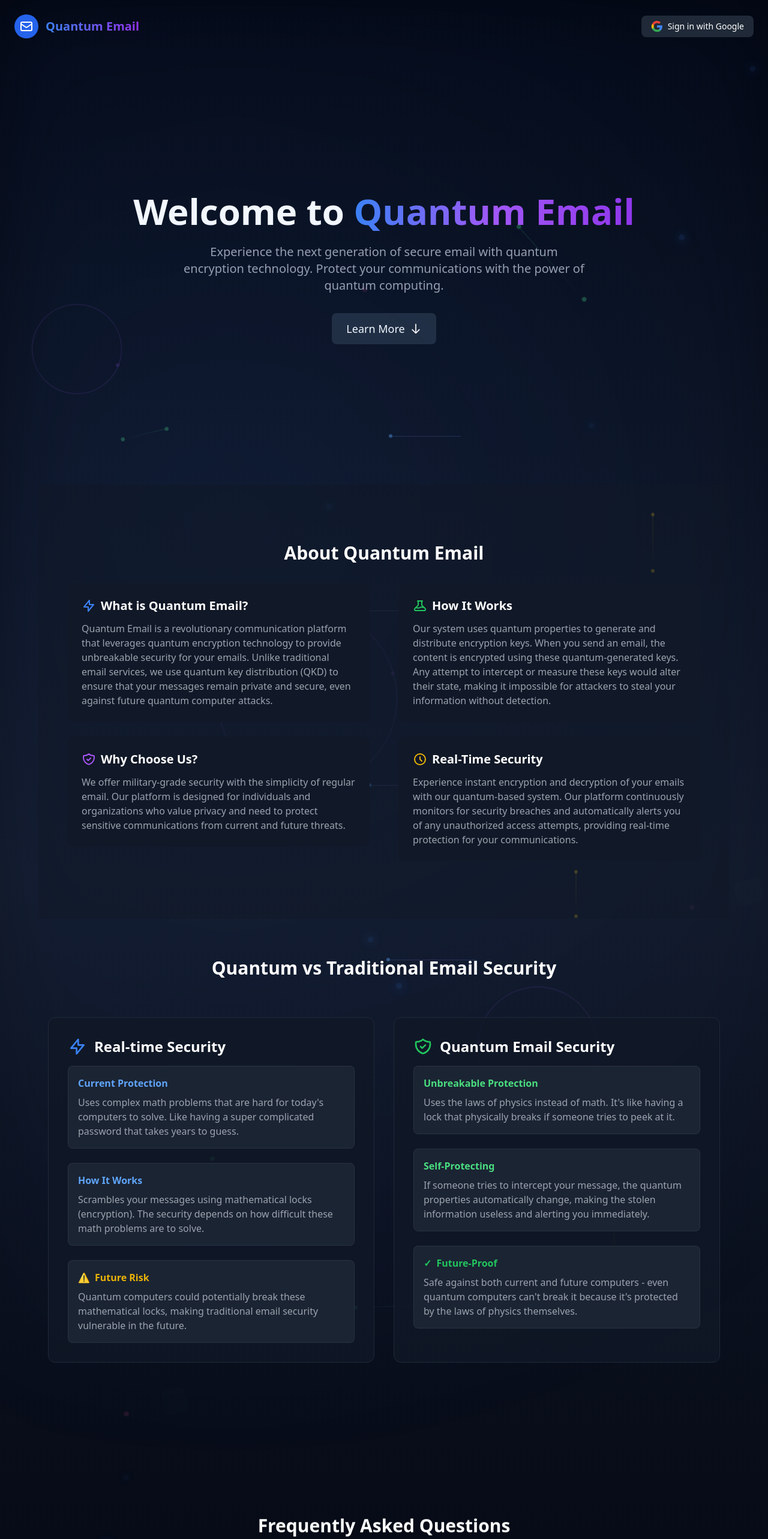
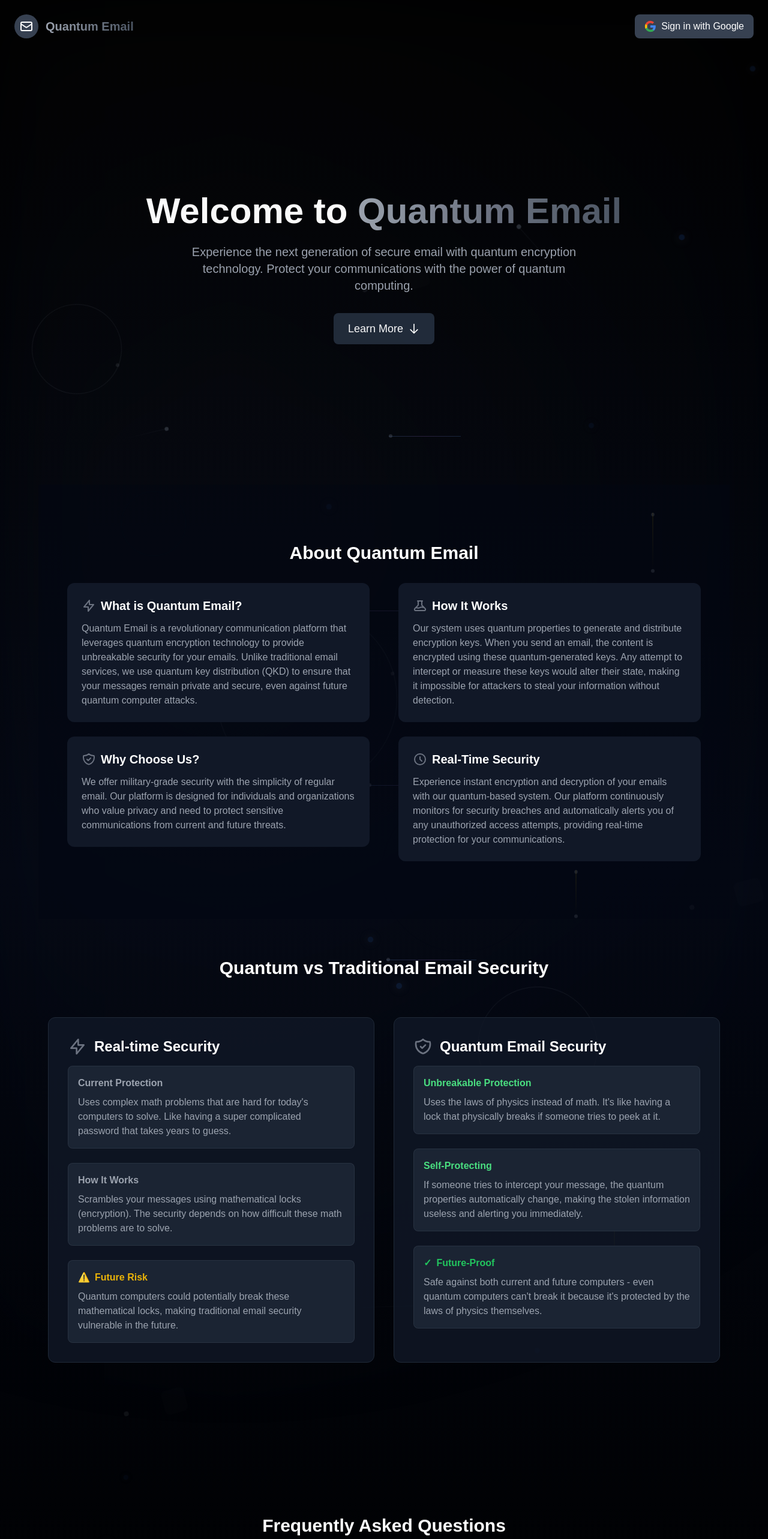
Before and after one commit to siddu015/Quant_client, a React (Create React App) app in the folder frontend/: page / in a window 1280 px wide. Shown: the top 2566 px of the page at 60% size. Built offline with nearby package versions, Linux system fonts and the light colour scheme; no server answers; the HTML template or start-up script is replaced by a standard one.

Commit message:
update weclome screen

```diff
--- a/frontend/src/pages/Welcome.tsx
+++ b/frontend/src/pages/Welcome.tsx
@@ -101,7 +101,7 @@ function Welcome() {
     };
 
     return (
-        <div className="min-h-screen flex flex-col bg-gradient-to-b from-gray-950 via-gray-900 to-gray-950 relative overflow-hidden font-sans">
+        <div className="min-h-screen flex flex-col bg-gradient-to-b from-black via-gray-950 to-black relative overflow-hidden font-sans">
             {/* Quantum Particle Effects */}
             <div className="absolute inset-0 overflow-hidden pointer-events-none">
                 {/* Quantum tunneling effect */}
@@ -178,13 +178,13 @@ function Welcome() {
                     ))}
                 </div>
             </div>
-            <div className="absolute inset-0 bg-[radial-gradient(circle_at_30%_30%,rgba(59,130,246,0.1),transparent_70%)] pointer-events-none blur-3xl"></div>
+            <div className="absolute inset-0 bg-[radial-gradient(circle_at_30%_30%,rgba(107,114,128,0.05),transparent_70%)] pointer-events-none blur-3xl"></div>
             {/* Back to Top Button */}
             <button
                 onClick={scrollToTop}
                 aria-label="Scroll to top of page"
                 title="Back to top"
-                className={`fixed bottom-8 right-8 bg-blue-600 hover:bg-blue-700 text-white p-3 rounded-full shadow-lg transition-all duration-300 transform hover:scale-110 z-50 ${showBackToTop ? 'opacity-100 translate-y-0' : 'opacity-0 translate-y-10 pointer-events-none'}`}
+                className={`fixed bottom-8 right-8 bg-gray-700 hover:bg-gray-600 text-white p-3 rounded-full shadow-lg transition-all duration-300 transform hover:scale-110 z-50 ${showBackToTop ? 'opacity-100 translate-y-0' : 'opacity-0 translate-y-10 pointer-events-none'}`}
             >
                 <svg xmlns="http://www.w3.org/2000/svg" className="h-6 w-6" fill="none" viewBox="0 0 24 24" stroke="currentColor">
                     <path strokeLinecap="round" strokeLinejoin="round" strokeWidth={2} d="M5 10l7-7m0 0l7 7m-7-7v18" />
@@ -192,18 +192,18 @@ function Welcome() {
             </button>
             <header className="p-6 flex justify-between items-center z-10 relative">
                 <div className="flex items-center">
-                    <div className="w-10 h-10 bg-blue-600 rounded-full flex items-center justify-center mr-3">
+                    <div className="w-10 h-10 bg-gray-700 rounded-full flex items-center justify-center mr-3">
                         <svg xmlns="http://www.w3.org/2000/svg" className="h-6 w-6 text-white" fill="none" viewBox="0 0 24 24" stroke="currentColor">
                             <path strokeLinecap="round" strokeLinejoin="round" strokeWidth={2} d="M3 8l7.89 5.26a2 2 0 002.22 0L21 8M5 19h14a2 2 0 002-2V7a2 2 0 00-2-2H5a2 2 0 00-2 2v10a2 2 0 002 2z" />
                         </svg>
                     </div>
-                    <h1 className="text-xl font-bold bg-gradient-to-r from-blue-500 to-purple-600 bg-clip-text text-transparent">Quantum Email</h1>
+                    <h1 className="text-xl font-bold bg-gradient-to-r from-gray-400 to-gray-600 bg-clip-text text-transparent">Quantum Email</h1>
                 </div>
                 <button
                     onClick={handleGoogleLogin}
-                    className="bg-gray-800 hover:bg-gray-700 text-white px-4 py-2 rounded-lg text-sm font-medium transition-colors duration-200 flex items-center group"
+                    className="bg-gray-700 hover:bg-gray-600 text-white px-4 py-2 rounded-lg font-medium transition-all duration-200 flex items-center hover:scale-105 hover:shadow-lg hover:shadow-gray-500/25"
                 >
-                    <svg className="w-5 h-5 mr-2 fill-current" viewBox="0 0 24 24" xmlns="http://www.w3.org/2000/svg">
+                    <svg xmlns="http://www.w3.org/2000/svg" className="h-5 w-5 mr-2" viewBox="0 0 24 24" fill="currentColor">
                         <path d="M22.56 12.25c0-.78-.07-1.53-.2-2.25H12v4.26h5.92c-.26 1.37-1.04 2.53-2.21 3.31v2.77h3.57c2.08-1.92 3.28-4.74 3.28-8.09z" fill="#4285F4"/>
                         <path d="M12 23c2.97 0 5.46-.98 7.28-2.66l-3.57-2.77c-.98.66-2.23 1.06-3.71 1.06-2.86 0-5.29-1.93-6.16-4.53H2.18v2.84C3.99 20.53 7.7 23 12 23z" fill="#34A853"/>
                         <path d="M5.84 14.09c-.22-.66-.35-1.36-.35-2.09s.13-1.43.35-2.09V7.07H2.18C1.43 8.55 1 10.22 1 12s.43 3.45 1.18 4.93l2.85-2.22.81-.62z" fill="#FBBC05"/>
@@ -217,7 +217,7 @@ function Welcome() {
                 <div className="h-[90vh] flex items-center justify-center">
                     <div className="max-w-4xl mx-auto text-center">
                     <h1 className="text-4xl md:text-6xl font-bold text-white mb-6 animate-fade-in-up">
-                        Welcome to <span className="bg-gradient-to-r from-blue-500 via-purple-500 to-purple-600 bg-clip-text text-transparent animate-gradient">Quantum Email</span>
+                        Welcome to <span className="bg-gradient-to-r from-gray-400 via-gray-500 to-gray-600 bg-clip-text text-transparent animate-gradient">Quantum Email</span>
                     </h1>
                     <p className="text-gray-400 text-lg md:text-xl mb-8 max-w-2xl mx-auto">
                         Experience the next generation of secure email with quantum encryption technology.
@@ -237,22 +237,22 @@ function Welcome() {
                     </div>
                 </div>
 
-                <div ref={aboutSectionRef} className="w-full max-w-6xl mx-auto px-8 py-24 min-h-[80vh] flex flex-col justify-center bg-gray-900/50 animate-on-scroll opacity-0 transform translate-y-4 transition-all duration-700">
+                <div ref={aboutSectionRef} className="w-full max-w-6xl mx-auto px-8 py-24 min-h-[80vh] flex flex-col justify-center bg-gray-950/50 animate-on-scroll opacity-0 transform translate-y-4 transition-all duration-700">
                     <h2 className="text-3xl font-bold text-white text-center mb-8">About Quantum Email</h2>
                     <div className="grid md:grid-cols-2 gap-12 px-4">
                         <div className="space-y-6">
-                            <div className="bg-gray-900 p-6 rounded-xl transform hover:scale-105 transition-all duration-300 hover:shadow-xl hover:shadow-blue-500/10">
+                            <div className="bg-gray-900 p-6 rounded-xl transform hover:scale-105 transition-all duration-300 hover:shadow-xl hover:shadow-gray-500/10">
                                 <h3 className="text-xl font-semibold text-white mb-3 flex items-center group">
-                                    <svg xmlns="http://www.w3.org/2000/svg" className="h-6 w-6 mr-2 text-blue-500 transform group-hover:scale-110 transition-transform" fill="none" viewBox="0 0 24 24" stroke="currentColor">
+                                    <svg xmlns="http://www.w3.org/2000/svg" className="h-6 w-6 mr-2 text-gray-500 transform group-hover:scale-110 transition-transform" fill="none" viewBox="0 0 24 24" stroke="currentColor">
                                         <path strokeLinecap="round" strokeLinejoin="round" strokeWidth={2} d="M13 10V3L4 14h7v7l9-11h-7z" />
                                     </svg>
                                     What is Quantum Email?
                                 </h3>
                                 <p className="text-gray-400 group-hover:text-gray-300 transition-colors">Quantum Email is a revolutionary communication platform that leverages quantum encryption technology to provide unbreakable security for your emails. Unlike traditional email services, we use quantum key distribution (QKD) to ensure that your messages remain private and secure, even against future quantum computer attacks.</p>
                             </div>
-                            <div className="bg-gray-900 p-6 rounded-xl transform hover:scale-105 transition-all duration-300 hover:shadow-xl hover:shadow-purple-500/10">
+                            <div className="bg-gray-900 p-6 rounded-xl transform hover:scale-105 transition-all duration-300 hover:shadow-xl hover:shadow-gray-500/10">
                                 <h3 className="text-xl font-semibold text-white mb-3 flex items-center group">
-                                    <svg xmlns="http://www.w3.org/2000/svg" className="h-6 w-6 mr-2 text-purple-500 transform group-hover:scale-110 transition-transform" fill="none" viewBox="0 0 24 24" stroke="currentColor">
+                                    <svg xmlns="http://www.w3.org/2000/svg" className="h-6 w-6 mr-2 text-gray-500 transform group-hover:scale-110 transition-transform" fill="none" viewBox="0 0 24 24" stroke="currentColor">
                                         <path strokeLinecap="round" strokeLinejoin="round" strokeWidth={2} d="M9 12l2 2 4-4m5.618-4.016A11.955 11.955 0 0112 2.944a11.955 11.955 0 01-8.618 3.04A12.02 12.02 0 003 9c0 5.591 3.824 10.29 9 11.622 5.176-1.332 9-6.03 9-11.622 0-1.042-.133-2.052-.382-3.016z" />
                                     </svg>
                                     Why Choose Us?
@@ -261,18 +261,18 @@ function Welcome() {
                             </div>
                         </div>
                         <div className="space-y-6">
-                            <div className="bg-gray-900 p-6 rounded-xl transform hover:scale-105 transition-all duration-300 hover:shadow-xl hover:shadow-green-500/10">
+                            <div className="bg-gray-900 p-6 rounded-xl transform hover:scale-105 transition-all duration-300 hover:shadow-xl hover:shadow-gray-500/10">
                                 <h3 className="text-xl font-semibold text-white mb-3 flex items-center group">
-                                    <svg xmlns="http://www.w3.org/2000/svg" className="h-6 w-6 mr-2 text-green-500 transform group-hover:scale-110 transition-transform" fill="none" viewBox="0 0 24 24" stroke="currentColor">
+                                    <svg xmlns="http://www.w3.org/2000/svg" className="h-6 w-6 mr-2 text-gray-500 transform group-hover:scale-110 transition-transform" fill="none" viewBox="0 0 24 24" stroke="currentColor">
                                         <path strokeLinecap="round" strokeLinejoin="round" strokeWidth={2} d="M19.428 15.428a2 2 0 00-1.022-.547l-2.387-.477a6 6 0 00-3.86.517l-.318.158a6 6 0 01-3.86.517L6.05 15.21a2 2 0 00-1.806.547M8 4h8l-1 1v5.172a2 2 0 00.586 1.414l5 5c1.26 1.26.367 3.414-1.415 3.414H4.828c-1.782 0-2.674-2.154-1.414-3.414l5-5A2 2 0 009 10.172V5L8 4z" />
                                     </svg>
                                     How It Works
                                 </h3>
                                 <p className="text-gray-400 group-hover:text-gray-300 transition-colors">Our system uses quantum properties to generate and distribute encryption keys. When you send an email, the content is encrypted using these quantum-generated keys. Any attempt to intercept or measure these keys would alter their state, making it impossible for attackers to steal your information without detection.</p>
                             </div>
-                            <div className="bg-gray-900 p-6 rounded-xl transform hover:scale-105 transition-all duration-300 hover:shadow-xl hover:shadow-yellow-500/10">
+                            <div className="bg-gray-900 p-6 rounded-xl transform hover:scale-105 transition-all duration-300 hover:shadow-xl hover:shadow-gray-500/10">
                                 <h3 className="text-xl font-semibold text-white mb-3 flex items-center group">
-                                    <svg xmlns="http://www.w3.org/2000/svg" className="h-6 w-6 mr-2 text-yellow-500 transform group-hover:scale-110 transition-transform" fill="none" viewBox="0 0 24 24" stroke="currentColor">
+                                    <svg xmlns="http://www.w3.org/2000/svg" className="h-6 w-6 mr-2 text-gray-500 transform group-hover:scale-110 transition-transform" fill="none" viewBox="0 0 24 24" stroke="currentColor">
                                         <path strokeLinecap="round" strokeLinejoin="round" strokeWidth={2} d="M12 8v4l3 3m6-3a9 9 0 11-18 0 9 9 0 0118 0z" />
                                     </svg>
                                     Real-Time Security
@@ -286,23 +286,23 @@ function Welcome() {
                 <div className="w-full max-w-6xl mx-auto px-4 py-16 min-h-[80vh] flex flex-col justify-center animate-on-scroll opacity-0 transform translate-y-4 transition-all duration-700">
                     <h2 className="text-3xl font-bold text-white text-center mb-8">Quantum vs Traditional Email Security</h2>
                     <div className="grid grid-cols-1 md:grid-cols-2 gap-8 max-w-6xl mx-auto mt-8">
-                        <div className="bg-gray-900/80 backdrop-blur-sm p-8 rounded-xl transform hover:scale-105 transition-all duration-300 cursor-pointer h-full border border-gray-800 hover:border-blue-500/50 hover:shadow-lg hover:shadow-blue-500/10">
+                        <div className="bg-gray-900/80 backdrop-blur-sm p-8 rounded-xl transform hover:scale-105 transition-all duration-300 cursor-pointer h-full border border-gray-800 hover:border-gray-600/50 hover:shadow-lg hover:shadow-gray-700/10">
                             <h3 className="text-2xl font-bold text-white mb-4 flex items-center">
-                                <svg xmlns="http://www.w3.org/2000/svg" className="h-8 w-8 mr-3 text-blue-500" fill="none" viewBox="0 0 24 24" stroke="currentColor">
+                                <svg xmlns="http://www.w3.org/2000/svg" className="h-8 w-8 mr-3 text-gray-500" fill="none" viewBox="0 0 24 24" stroke="currentColor">
                                     <path strokeLinecap="round" strokeLinejoin="round" strokeWidth={2} d="M13 10V3L4 14h7v7l9-11h-7z" />
                                 </svg>
                                 Real-time Security
                             </h3>
                             <div className="space-y-6">
-                                <div className="p-4 bg-gray-800/80 backdrop-blur-sm rounded-lg hover:bg-gray-800 transition-all duration-200 hover:shadow-md hover:shadow-blue-500/5 border border-gray-700/50">
-                                    <h4 className="text-blue-400 font-semibold mb-2">Current Protection</h4>
+                                <div className="p-4 bg-gray-800/80 backdrop-blur-sm rounded-lg hover:bg-gray-800 transition-all duration-200 hover:shadow-md hover:shadow-gray-600/5 border border-gray-700/50">
+                                    <h4 className="text-gray-400 font-semibold mb-2">Current Protection</h4>
                                     <p className="text-gray-400">Uses complex math problems that are hard for today's computers to solve. Like having a super complicated password that takes years to guess.</p>
                                 </div>
-                                <div className="p-4 bg-gray-800/80 backdrop-blur-sm rounded-lg hover:bg-gray-800 transition-all duration-200 hover:shadow-md hover:shadow-blue-500/5 border border-gray-700/50">
-                                    <h4 className="text-blue-400 font-semibold mb-2">How It Works</h4>
+                                <div className="p-4 bg-gray-800/80 backdrop-blur-sm rounded-lg hover:bg-gray-800 transition-all duration-200 hover:shadow-md hover:shadow-gray-600/5 border border-gray-700/50">
+                                    <h4 className="text-gray-400 font-semibold mb-2">How It Works</h4>
                                     <p className="text-gray-400">Scrambles your messages using mathematical locks (encryption). The security depends on how difficult these math problems are to solve.</p>
                                 </div>
-                                <div className="p-4 bg-gray-800/80 backdrop-blur-sm rounded-lg hover:bg-gray-800 transition-all duration-200 hover:shadow-md hover:shadow-blue-500/5 border border-gray-700/50">
+                                <div className="p-4 bg-gray-800/80 backdrop-blur-sm rounded-lg hover:bg-gray-800 transition-all duration-200 hover:shadow-md hover:shadow-gray-600/5 border border-gray-700/50">
                                     <h4 className="text-yellow-500 font-semibold mb-2 flex items-center">
                                         <span className="mr-2">⚠️</span>Future Risk
                                     </h4>
@@ -310,23 +310,23 @@ function Welcome() {
                                 </div>
                             </div>
                         </div>
-                        <div className="bg-gray-900/80 backdrop-blur-sm p-8 rounded-xl transform hover:scale-105 transition-all duration-300 cursor-pointer h-full border border-gray-800 hover:border-blue-500/50 hover:shadow-lg hover:shadow-blue-500/10">
+                        <div className="bg-gray-900/80 backdrop-blur-sm p-8 rounded-xl transform hover:scale-105 transition-all duration-300 cursor-pointer h-full border border-gray-800 hover:border-gray-600/50 hover:shadow-lg hover:shadow-gray-700/10">
                             <h3 className="text-2xl font-bold text-white mb-4 flex items-center">
-                                <svg xmlns="http://www.w3.org/2000/svg" className="h-8 w-8 mr-3 text-green-500" fill="none" viewBox="0 0 24 24" stroke="currentColor">
+                                <svg xmlns="http://www.w3.org/2000/svg" className="h-8 w-8 mr-3 text-gray-500" fill="none" viewBox="0 0 24 24" stroke="currentColor">
                                     <path strokeLinecap="round" strokeLinejoin="round" strokeWidth={2} d="M9 12l2 2 4-4m5.618-4.016A11.955 11.955 0 0112 2.944a11.955 11.955 0 01-8.618 3.04A12.02 12.02 0 003 9c0 5.591 3.824 10.29 9 11.622 5.176-1.332 9-6.03 9-11.622 0-1.042-.133-2.052-.382-3.016z" />
                                 </svg>
                                 Quantum Email Security
                             </h3>
                             <div className="space-y-6">
-                                <div className="p-4 bg-gray-800/80 backdrop-blur-sm rounded-lg hover:bg-gray-800 transition-all duration-200 hover:shadow-md hover:shadow-blue-500/5 border border-gray-700/50">
+                                <div className="p-4 bg-gray-800/80 backdrop-blur-sm rounded-lg hover:bg-gray-800 transition-all duration-200 hover:shadow-md hover:shadow-gray-600/5 border border-gray-700/50">
                                     <h4 className="text-green-400 font-semibold mb-2">Unbreakable Protection</h4>
                                     <p className="text-gray-400">Uses the laws of physics instead of math. It's like having a lock that physically breaks if someone tries to peek at it.</p>
                                 </div>
-                                <div className="p-4 bg-gray-800/80 backdrop-blur-sm rounded-lg hover:bg-gray-800 transition-all duration-200 hover:shadow-md hover:shadow-blue-500/5 border border-gray-700/50">
+                                <div className="p-4 bg-gray-800/80 backdrop-blur-sm rounded-lg hover:bg-gray-800 transition-all duration-200 hover:shadow-md hover:shadow-gray-600/5 border border-gray-700/50">
                                     <h4 className="text-green-400 font-semibold mb-2">Self-Protecting</h4>
                                     <p className="text-gray-400">If someone tries to intercept your message, the quantum properties automatically change, making the stolen information useless and alerting you immediately.</p>
                                 </div>
-                                <div className="p-4 bg-gray-800/80 backdrop-blur-sm rounded-lg hover:bg-gray-800 transition-all duration-200 hover:shadow-md hover:shadow-blue-500/5 border border-gray-700/50">
+                                <div className="p-4 bg-gray-800/80 backdrop-blur-sm rounded-lg hover:bg-gray-800 transition-all duration-200 hover:shadow-md hover:shadow-gray-600/5 border border-gray-700/50">
                                     <h4 className="text-green-500 font-semibold mb-2 flex items-center">
                                         <span className="mr-2">✓</span>Future-Proof
                                     </h4>
@@ -391,6 +391,10 @@ const styles = `
         --scroll-y: 0px;
     }
 
+    .font-sans {
+        font-family: 'Geist', sans-serif; /* Apply Geist font here */
+    }
+
     .interactive-particle {
         transition: transform 0.1s ease-out;
     }
@@ -428,6 +432,7 @@ const styles = `
         top: 50%;
         transform: translateY(-50%);
         animation: tunneling 4s ease-in-out infinite;
+        background-color: rgba(156, 163, 175, 0.3); /* Muted tunnel particle */
     }
 
     .tunnel-container .tunnel-barrier {
@@ -436,6 +441,7 @@ const styles = `
         width: 20%;
         height: 100%;
         animation: barrierPulse 4s ease-in-out infinite;
+        background-color: rgba(55, 65, 81, 0.2); /* Muted tunnel barrier */
     }
 
     /* Superposition states */
@@ -523,7 +529,7 @@ const styles = `
     }
 
     .quantum-particles .particle {
-        box-shadow: 0 0 15px 3px rgba(59, 130, 246, 0.3);
+        box-shadow: 0 0 15px 3px rgba(156, 163, 175, 0.2); /* Muted particle shadow */
     }
 
     /* Orbital rings */
@@ -531,7 +537,12 @@ const styles = `
     .orbital-1 { width: 200px; height: 200px; top: 60%; left: 70%; animation: rotate 25s linear infinite reverse; }
     .orbital-2 { width: 300px; height: 300px; top: 40%; left: 40%; animation: rotate 30s linear infinite; }
 
+    .orbital-ring {
+        border-color: rgba(156, 163, 175, 0.1); /* Muted orbital ring border */
+    }
+
     .orbital-ring .orbital-particle {
+        background-color: rgba(156, 163, 175, 0.3); /* Muted orbital particle */
         top: -2px;
         left: 50%;
         animation: glow 2s ease-in-out infinite;
@@ -544,13 +555,15 @@ const styles = `
     .entangled-3 { top: 15%; left: 65%; width: 180px; animation: entangle 22s ease-in-out infinite; animation-delay: -12s; }
     .entangled-4 { top: 75%; left: 45%; width: 140px; animation: entangle 17s ease-in-out infinite; animation-delay: -3s; }
 
-    .entangled-pair .entangled-particle-1 { left: 0; }
-    .entangled-pair .entangled-particle-2 { right: 0; }
+    .entangled-pair .entangled-particle-1,
+    .entangled-pair .entangled-particle-2 {
+        background-color: rgba(107, 114, 128, 0.2); /* Muted entangled particles */
+    }
     .entangled-pair .entangled-connector {
         left: 8px;
         top: 4px;
         right: 8px;
-        background: linear-gradient(90deg, rgba(74, 222, 128, 0.2), rgba(74, 222, 128, 0));
+        background: linear-gradient(90deg, rgba(107, 114, 128, 0.1), rgba(107, 114, 128, 0)); /* Muted connector */
     }
 
     /* Wave function collapse rings */
@@ -578,6 +591,42 @@ const styles = `
         50% { transform: translate(-50%, -50%) scale(1); opacity: 0.2; }
         100% { transform: translate(-50%, -50%) scale(2); opacity: 0; }
     }
+
+    /* Update particle colors in keyframes and direct styles if needed */
+    .tunnel-container .tunnel-particle {
+        left: 0;
+        top: 50%;
+        transform: translateY(-50%);
+        animation: tunneling 4s ease-in-out infinite;
+        background-color: rgba(156, 163, 175, 0.3); /* Muted tunnel particle */
+    }
+
+    .tunnel-container .tunnel-barrier {
+        left: 40%;
+        top: 0;
+        width: 20%;
+        height: 100%;
+        animation: barrierPulse 4s ease-in-out infinite;
+        background-color: rgba(55, 65, 81, 0.2); /* Muted tunnel barrier */
+    }
+
+    .superposition-state .state-up,
+    .superposition-state .state-down {
+        background-color: rgba(156, 163, 175, 0.3); /* Muted superposition states */
+    }
+
+    .superposition-state .state-connector {
+        background-gradient: linear-gradient(to bottom, rgba(156, 163, 175, 0.2), transparent); /* Muted connector */
+    }
+
+    .energy-level .level-line {
+        background-gradient: linear-gradient(to right, rgba(107, 114, 128, 0.1), rgba(129, 140, 153, 0.1), rgba(107, 114, 128, 0.1));
+    }
+
+    .energy-level .electron {
+        background-color: rgba(107, 114, 128, 0.3); /* Muted electron */
+    }
+
 `;
 
 // Add styles to head
```
